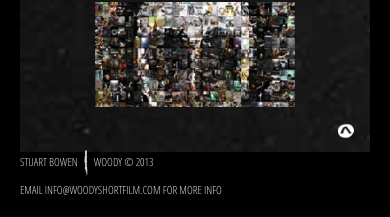
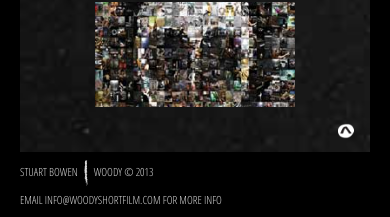
Before and after one commit to woodyshortfilm/woodyshortfilm.github.io, a Jekyll site: the page built from index.html, in a window 390 px wide. Shown: the part 3688-3905 px from the top of the page. Built offline with Jekyll 4.4.1, drawn with Linux system fonts in a browser that asks for light colours; nearby versions of some CDN libraries; comment, search, counter and statistics services are not loaded.

Commit message:
Footer padding fix for mobile version.

```diff
--- a/css/main.css
+++ b/css/main.css
@@ -382,6 +382,9 @@ footer .grid .unit {
     padding: 0px;
     text-align: left;
   }
+  footer .grid #copyright {
+    padding-top: 10px;
+  }
   footer .grid #email {
     padding-top: 4px;
     padding-bottom: 10px;
```
